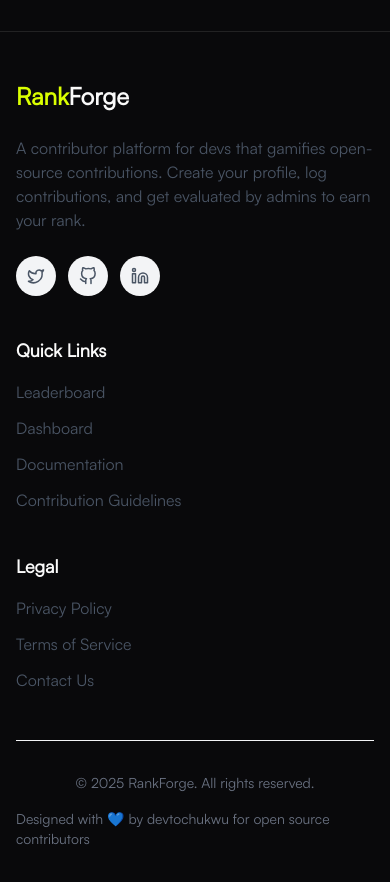
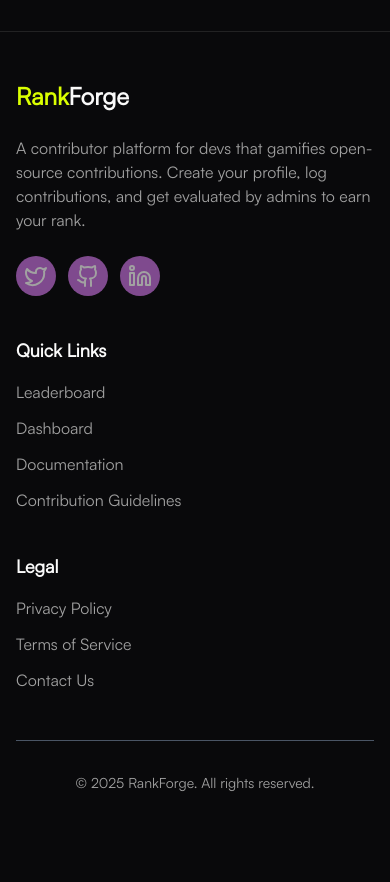
Before and after one commit to IDAN-DEVS/rankforge-frontend, a Next.js app: page / in a window 390 px wide. Shown: the part 8420-9302 px from the top of the page. After the commit the page ends 9261 px from the top, so only its background shows below. Built offline with nearby package versions, Linux system fonts and the light colour scheme.

Commit message:
Refactor VerifyPage and VerificationSuccess components for improved styling and layout consistency. Updated footer and main navigation styles to enhance visual coherence and responsiveness. Removed unused imports and adjusted class names for better theming alignment.

```diff
--- a/app/auth/verify/page.tsx
+++ b/app/auth/verify/page.tsx
@@ -7,8 +7,8 @@ import { Suspense } from "react";
 
 export default function VerifyPage() {
   return (
-    <section className="w-full min-h-screen py-12 bg-[url('/images/auth_bg.svg')] bg-cover bg-center flex items-center justify-center">
-      <Card className="w-full max-w-xl shadow-lg border-primary/10 overflow-hidden">
+    <section className="w-full min-h-screen py-12 flex items-center justify-center">
+      <Card className="max-w-xl w-full mx-auto bg-muted/50 border-primary/10 rounded-lg p-4 overflow-hidden">
         <CardContent className="p-0">
           <Suspense
             fallback={
--- a/components/auth/verification-success.tsx
+++ b/components/auth/verification-success.tsx
@@ -3,7 +3,7 @@
 import { useEffect, useState } from "react";
 import { motion } from "motion/react";
 import { Button } from "@/components/ui/button";
-import { CheckCircle, Sparkles, UserCheck } from "lucide-react";
+import { CheckCircle, UserCheck } from "lucide-react";
 import Link from "next/link";
 import { useRouter } from "next/navigation";
 
@@ -96,7 +96,7 @@ export function VerificationSuccess({
         initial={{ opacity: 0, y: 20 }}
         animate={{ opacity: 1, y: 0 }}
         transition={{ duration: 0.6 }}
-        className="text-center py-12 space-y-8"
+        className="text-center py-8 space-y-4"
       >
         {/* Success Icon */}
         <motion.div
@@ -108,29 +108,11 @@ export function VerificationSuccess({
             damping: 15,
             delay: 0.1,
           }}
-          className="relative w-32 h-32 mx-auto"
+          className="relative w-24 h-24 mx-auto"
         >
-          <div className="absolute inset-0 rounded-full bg-green-100 animate-pulse" />
           <div className="absolute inset-0 flex items-center justify-center">
-            <CheckCircle className="w-20 h-20 text-green-500" />
+            <CheckCircle className="w-12 h-12 text-green-600" />
           </div>
-
-          {/* Orbiting sparkles */}
-          <motion.div
-            className="absolute -right-2 top-4"
-            animate={{ rotate: 360 }}
-            transition={{ duration: 6, repeat: Infinity, ease: "linear" }}
-          >
-            <Sparkles className="w-6 h-6 text-yellow-400" />
-          </motion.div>
-
-          <motion.div
-            className="absolute -left-2 bottom-4"
-            animate={{ rotate: -360 }}
-            transition={{ duration: 7, repeat: Infinity, ease: "linear" }}
-          >
-            <Sparkles className="w-5 h-5 text-primary" />
-          </motion.div>
         </motion.div>
 
         {/* Success message */}
@@ -150,11 +132,11 @@ export function VerificationSuccess({
             transition={{ duration: 0.4, delay: 0.5 }}
             className="space-y-2"
           >
-            <p className="text-lg text-gray-600">
+            <p className="text-lg text-muted-foreground">
               Your account has been successfully verified.
             </p>
             {email && (
-              <p className="flex items-center justify-center gap-1.5 text-sm text-gray-500">
+              <p className="flex items-center justify-center gap-1.5 text-sm text-muted-foreground">
                 <UserCheck className="w-4 h-4" />
                 <span>{email}</span>
               </p>
@@ -188,7 +170,7 @@ export function VerificationSuccess({
           initial={{ opacity: 0 }}
           animate={{ opacity: 1 }}
           transition={{ duration: 0.4, delay: 0.9 }}
-          className="text-sm text-gray-500"
+          className="text-sm text-muted-foreground"
         >
           You will be redirected to your dashboard in 5 seconds...
         </motion.p>
@@ -202,9 +184,7 @@ export function VerificationSuccess({
           transition={{ duration: 0.4, delay: 1.2 }}
         >
           <Link href={redirectUrl}>
-            <Button className="rounded-full px-8 py-6 bg-primary hover:bg-primary/90 text-white">
-              Go to Dashboard
-            </Button>
+            <Button>Go to Dashboard</Button>
           </Link>
         </motion.div>
       </motion.div>
--- a/components/layout/footer.tsx
+++ b/components/layout/footer.tsx
@@ -1,6 +1,7 @@
 "use client";
 import Link from "next/link";
 import { motion } from "motion/react";
+import { Github, Linkedin, Twitter } from "lucide-react";
 
 export function Footer() {
   const currentYear = new Date().getFullYear();
@@ -20,8 +21,7 @@ export function Footer() {
       target="_blank"
       rel="noopener noreferrer"
       aria-label={label}
-      className="w-10 h-10 flex items-center justify-center rounded-full bg-gray-100 text-gray-600 hover:bg-primary hover:text-white transition-colors duration-300"
-      whileHover={{ scale: 1.1 }}
+      className="w-10 h-10 flex items-center justify-center rounded-full bg-secondary text-muted-foreground hover:bg-secondary/50 hover:text-white transition-colors duration-300"
       whileTap={{ scale: 0.95 }}
     >
       {children}
@@ -39,7 +39,7 @@ export function Footer() {
                 <span className="text-primary">Rank</span>Forge
               </h2>
             </Link>
-            <p className="text-gray-600 mb-6 max-w-md">
+            <p className="text-muted-foreground mb-6 max-w-md">
               A contributor platform for devs that gamifies open-source
               contributions. Create your profile, log contributions, and get
               evaluated by admins to earn your rank.
@@ -48,51 +48,13 @@ export function Footer() {
             {/* Social Media */}
             <div className="flex space-x-3">
               <SocialIcon href="https://twitter.com" label="Twitter">
-                <svg
-                  xmlns="http://www.w3.org/2000/svg"
-                  width="18"
-                  height="18"
-                  viewBox="0 0 24 24"
-                  fill="none"
-                  stroke="currentColor"
-                  strokeWidth="2"
-                  strokeLinecap="round"
-                  strokeLinejoin="round"
-                >
-                  <path d="M22 4s-.7 2.1-2 3.4c1.6 10-9.4 17.3-18 11.6 2.2.1 4.4-.6 6-2C3 15.5.5 9.6 3 5c2.2 2.6 5.6 4.1 9 4-.9-4.2 4-6.6 7-3.8 1.1 0 3-1.2 3-1.2z"></path>
-                </svg>
+                <Twitter />
               </SocialIcon>
               <SocialIcon href="https://github.com" label="GitHub">
-                <svg
-                  xmlns="http://www.w3.org/2000/svg"
-                  width="18"
-                  height="18"
-                  viewBox="0 0 24 24"
-                  fill="none"
-                  stroke="currentColor"
-                  strokeWidth="2"
-                  strokeLinecap="round"
-                  strokeLinejoin="round"
-                >
-                  <path d="M9 19c-5 1.5-5-2.5-7-3m14 6v-3.87a3.37 3.37 0 0 0-.94-2.61c3.14-.35 6.44-1.54 6.44-7A5.44 5.44 0 0 0 20 4.77 5.07 5.07 0 0 0 19.91 1S18.73.65 16 2.48a13.38 13.38 0 0 0-7 0C6.27.65 5.09 1 5.09 1A5.07 5.07 0 0 0 5 4.77a5.44 5.44 0 0 0-1.5 3.78c0 5.42 3.3 6.61 6.44 7A3.37 3.37 0 0 0 9 18.13V22"></path>
-                </svg>
+                <Github />
               </SocialIcon>
               <SocialIcon href="https://linkedin.com" label="LinkedIn">
-                <svg
-                  xmlns="http://www.w3.org/2000/svg"
-                  width="18"
-                  height="18"
-                  viewBox="0 0 24 24"
-                  fill="none"
-                  stroke="currentColor"
-                  strokeWidth="2"
-                  strokeLinecap="round"
-                  strokeLinejoin="round"
-                >
-                  <path d="M16 8a6 6 0 0 1 6 6v7h-4v-7a2 2 0 0 0-2-2 2 2 0 0 0-2 2v7h-4v-7a6 6 0 0 1 6-6z"></path>
-                  <rect x="2" y="9" width="4" height="12"></rect>
-                  <circle cx="4" cy="4" r="2"></circle>
-                </svg>
+                <Linkedin />
               </SocialIcon>
             </div>
           </div>
@@ -104,7 +66,7 @@ export function Footer() {
               <li>
                 <Link
                   href="/leaderboard"
-                  className="text-gray-600 hover:text-primary transition-colors"
+                  className="text-muted-foreground hover:text-primary transition-colors"
                 >
                   Leaderboard
                 </Link>
@@ -112,7 +74,7 @@ export function Footer() {
               <li>
                 <Link
                   href="/dashboard"
-                  className="text-gray-600 hover:text-primary transition-colors"
+                  className="text-muted-foreground hover:text-primary transition-colors"
                 >
                   Dashboard
                 </Link>
@@ -120,7 +82,7 @@ export function Footer() {
               <li>
                 <Link
                   href="/docs"
-                  className="text-gray-600 hover:text-primary transition-colors"
+                  className="text-muted-foreground hover:text-primary transition-colors"
                 >
                   Documentation
                 </Link>
@@ -128,7 +90,7 @@ export function Footer() {
               <li>
                 <Link
                   href="/guidelines"
-                  className="text-gray-600 hover:text-primary transition-colors"
+                  className="text-muted-foreground hover:text-primary transition-colors"
                 >
                   Contribution Guidelines
                 </Link>
@@ -143,7 +105,7 @@ export function Footer() {
               <li>
                 <Link
                   href="/privacy"
-                  className="text-gray-600 hover:text-primary transition-colors"
+                  className="text-muted-foreground hover:text-primary transition-colors"
                 >
                   Privacy Policy
                 </Link>
@@ -151,7 +113,7 @@ export function Footer() {
               <li>
                 <Link
                   href="/terms"
-                  className="text-gray-600 hover:text-primary transition-colors"
+                  className="text-muted-foreground hover:text-primary transition-colors"
                 >
                   Terms of Service
                 </Link>
@@ -159,7 +121,7 @@ export function Footer() {
               <li>
                 <Link
                   href="/contact"
-                  className="text-gray-600 hover:text-primary transition-colors"
+                  className="text-muted-foreground hover:text-primary transition-colors"
                 >
                   Contact Us
                 </Link>
@@ -168,18 +130,8 @@ export function Footer() {
           </div>
         </div>
 
-        <div className="mt-12 pt-8 border-t border-gray-100 flex flex-col md:flex-row justify-between items-center text-gray-500 text-sm">
-          <p>© {currentYear} RankForge. All rights reserved.</p>
-          <p className="mt-4 md:mt-0">
-            Designed with 💙 by{" "}
-            <Link
-              href="https://x.com/devtochukwu"
-              className="hover:text-primary transition-colors"
-            >
-              devtochukwu
-            </Link>{" "}
-            for open source contributors
-          </p>
+        <div className="mt-12 pt-8 border-t border-gray-600 flex flex-col md:flex-row justify-between items-center text-muted-foreground text-sm">
+          <p>&copy; {currentYear} RankForge. All rights reserved.</p>
         </div>
       </div>
     </footer>
--- a/components/layout/main-nav.tsx
+++ b/components/layout/main-nav.tsx
@@ -13,7 +13,7 @@ export function MainNav() {
   ];
 
   return (
-    <nav className="flex items-center space-x-1">
+    <nav className="flex items-center space-x-1 mr-auto">
       {navItems.map((item) => {
         const isActive = pathname === item.href;
 
@@ -22,8 +22,12 @@ export function MainNav() {
             key={item.href}
             href={item.href}
             className={`
-              px-4 py-2 rounded-full text-sm font-medium transition-colors
-              ${isActive ? "text-primary" : "text-gray-600 hover:text-primary"}
+              px-4 py-2 rounded-full text-md font-medium transition-colors
+              ${
+                isActive
+                  ? "text-primary"
+                  : "text-muted-foreground hover:text-primary"
+              }
             `}
           >
             {item.label}
```
